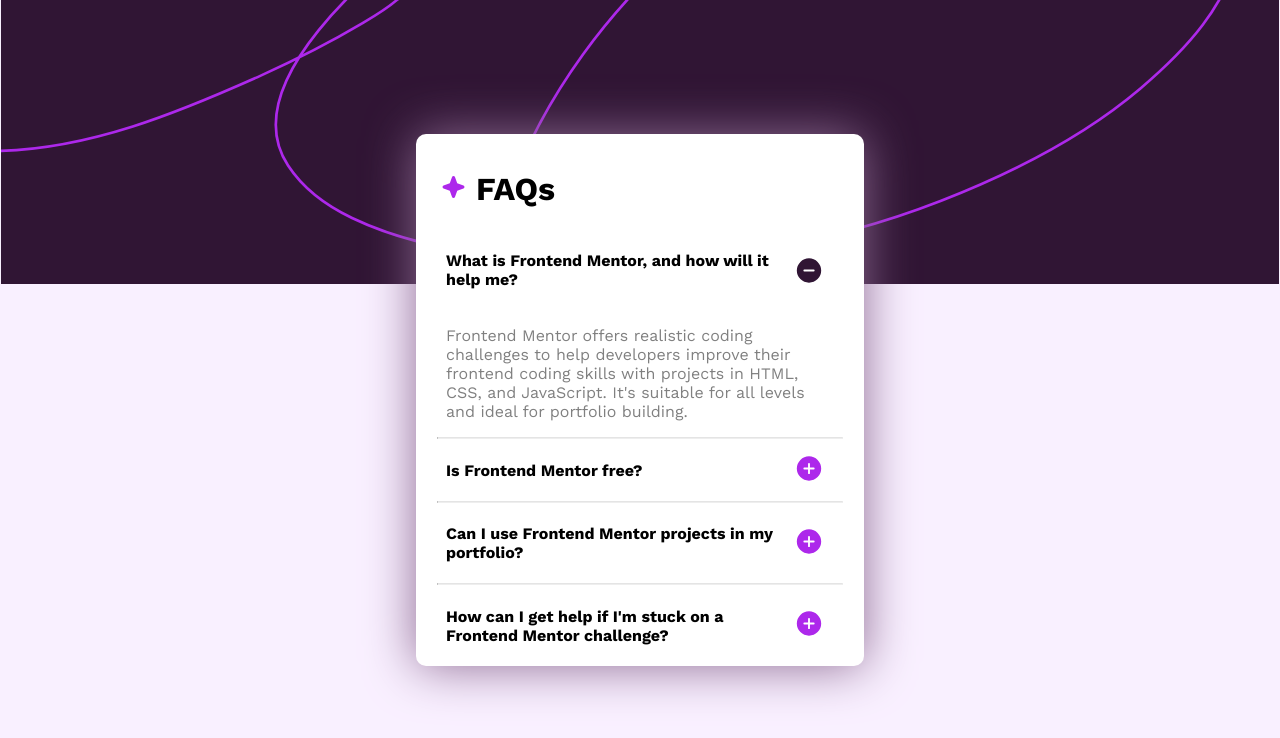
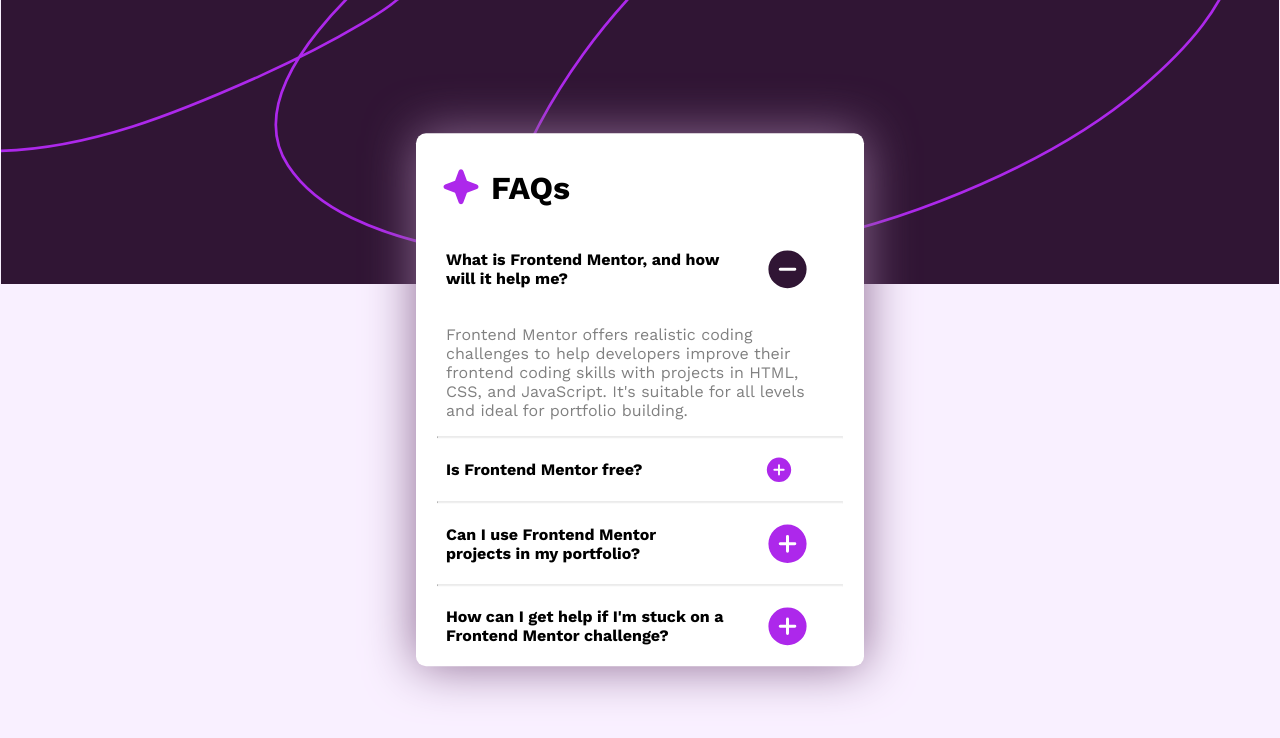
Before and after one commit to SanDiego2049/accordion, a plain HTML site: page index.html in a window 1280 px wide. Both pictures are taken after a click on the element "What is Frontend Mentor, and how will it help me?". Drawn offline with Linux system fonts and the light colour scheme.

Commit message:
Co-authored-by: Chris Mbah <chrismbah@users.noreply.github.com>

```diff
--- a/index.html
+++ b/index.html
@@ -16,11 +16,8 @@
 <body>
   <main>
     <header class="header_container">
-      <figure>
-        <svg xmlns="http://www.w3.org/2000/svg" width="25" height="26" fill="none" viewBox="0 0 40 41">
-          <path fill="#AD28EB"
-            d="M37.5 20.5a2.467 2.467 0 0 1-1.64 2.344l-9.913 3.604-3.603 9.911a2.5 2.5 0 0 1-4.688 0l-3.604-9.922-9.911-3.593a2.5 2.5 0 0 1 0-4.688l9.921-3.604 3.594-9.911a2.5 2.5 0 0 1 4.688 0l3.604 9.921 9.911 3.594A2.467 2.467 0 0 1 37.5 20.5Z" />
-        </svg>
+      <figure class="logo">
+        <img src="./assets/images/icon-star.svg" alt="logo">
       </figure>
       <h1>FAQs</h1>
     </header>
@@ -29,16 +26,10 @@
       <div class="not-collapsed">
         <h4>What is Frontend Mentor, and how will it help me?</h4>
         <figure class="icon-plus">
-          <svg xmlns="http://www.w3.org/2000/svg" width="30" height="31" fill="none" viewBox="0 0 30 31">
-            <path fill="#AD28EB"
-              d="M15 3.313A12.187 12.187 0 1 0 27.188 15.5 12.203 12.203 0 0 0 15 3.312Zm4.688 13.124h-3.75v3.75a.938.938 0 0 1-1.876 0v-3.75h-3.75a.938.938 0 0 1 0-1.875h3.75v-3.75a.938.938 0 0 1 1.876 0v3.75h3.75a.938.938 0 0 1 0 1.876Z" />
-          </svg>
+          <img src="./assets/images/icon-plus.svg" alt="closed symbol">
         </figure>
         <figure class="icon-minus">
-          <svg xmlns="http://www.w3.org/2000/svg" width="30" height="31" fill="none" viewBox="0 0 30 31">
-            <path fill="#301534"
-              d="M15 3.313A12.187 12.187 0 1 0 27.188 15.5 12.2 12.2 0 0 0 15 3.312Zm4.688 13.124h-9.375a.938.938 0 0 1 0-1.875h9.374a.938.938 0 0 1 0 1.876Z" />
-          </svg>
+          <img src="./assets/images/icon-minus.svg" alt="opened symbol">
         </figure>
       </div>
       <div class="collapsed" id="first-dropdown">
@@ -52,16 +43,10 @@
       <div class="not-collapsed">
         <h4>Is Frontend Mentor free?</h4>
         <figure class="icon-plus">
-          <svg xmlns="http://www.w3.org/2000/svg" width="30" height="31" fill="none" viewBox="0 0 30 31">
-            <path fill="#AD28EB"
-            d="M15 3.313A12.187 12.187 0 1 0 27.188 15.5 12.203 12.203 0 0 0 15 3.312Zm4.688 13.124h-3.75v3.75a.938.938 0 0 1-1.876 0v-3.75h-3.75a.938.938 0 0 1 0-1.875h3.75v-3.75a.938.938 0 0 1 1.876 0v3.75h3.75a.938.938 0 0 1 0 1.876Z" />
-          </svg>
+          <img src="./assets/images/icon-plus.svg" alt="closed symbol">
         </figure>
         <figure class="icon-minus">
-          <svg xmlns="http://www.w3.org/2000/svg" width="30" height="31" fill="none" viewBox="0 0 30 31">
-            <path fill="#301534"
-              d="M15 3.313A12.187 12.187 0 1 0 27.188 15.5 12.2 12.2 0 0 0 15 3.312Zm4.688 13.124h-9.375a.938.938 0 0 1 0-1.875h9.374a.938.938 0 0 1 0 1.876Z" />
-          </svg>
+          <img src="./assets/images/icon-minus.svg" alt="opened symbol">
         </figure>
       </div>
       <div class="collapsed" id="second-dropdown">
@@ -74,21 +59,15 @@
       <div class="not-collapsed">
         <h4>Can I use Frontend Mentor projects in my portfolio?</h4>
         <figure class="icon-plus">
-          <svg xmlns="http://www.w3.org/2000/svg" width="30" height="31" fill="none" viewBox="0 0 30 31">
-            <path fill="#AD28EB"
-              d="M15 3.313A12.187 12.187 0 1 0 27.188 15.5 12.203 12.203 0 0 0 15 3.312Zm4.688 13.124h-3.75v3.75a.938.938 0 0 1-1.876 0v-3.75h-3.75a.938.938 0 0 1 0-1.875h3.75v-3.75a.938.938 0 0 1 1.876 0v3.75h3.75a.938.938 0 0 1 0 1.876Z" />
-          </svg>
+          <img src="./assets/images/icon-plus.svg" alt="closed symbol">
         </figure>
         <figure class="icon-minus">
-          <svg xmlns="http://www.w3.org/2000/svg" width="30" height="31" fill="none" viewBox="0 0 30 31">
-            <path fill="#301534"
-              d="M15 3.313A12.187 12.187 0 1 0 27.188 15.5 12.2 12.2 0 0 0 15 3.312Zm4.688 13.124h-9.375a.938.938 0 0 1 0-1.875h9.374a.938.938 0 0 1 0 1.876Z" />
-          </svg>
+          <img src="./assets/images/icon-minus.svg" alt="opened symbol">
         </figure>
       </div>
       <div class="collapsed" id="third-dropdown">
         <p>Yes, you can use projects completed on Frontend Mentor in your portfolio. It's an excellent
-        way to showcase your skills to potential employers!</p>
+          way to showcase your skills to potential employers!</p>
       </div>
       <hr class="divider">
     </section>
@@ -96,21 +75,15 @@
       <div class="not-collapsed not-collapsed_borderless">
         <h4>How can I get help if I'm stuck on a Frontend Mentor challenge?</h4>
         <figure class="icon-plus">
-          <svg xmlns="http://www.w3.org/2000/svg" width="30" height="31" fill="none" viewBox="0 0 30 31">
-            <path fill="#AD28EB"
-              d="M15 3.313A12.187 12.187 0 1 0 27.188 15.5 12.203 12.203 0 0 0 15 3.312Zm4.688 13.124h-3.75v3.75a.938.938 0 0 1-1.876 0v-3.75h-3.75a.938.938 0 0 1 0-1.875h3.75v-3.75a.938.938 0 0 1 1.876 0v3.75h3.75a.938.938 0 0 1 0 1.876Z" />
-          </svg>
+          <img src="./assets/images/icon-plus.svg" alt="closed symbol">
         </figure>
         <figure class="icon-minus">
-          <svg xmlns="http://www.w3.org/2000/svg" width="30" height="31" fill="none" viewBox="0 0 30 31">
-            <path fill="#301534"
-              d="M15 3.313A12.187 12.187 0 1 0 27.188 15.5 12.2 12.2 0 0 0 15 3.312Zm4.688 13.124h-9.375a.938.938 0 0 1 0-1.875h9.374a.938.938 0 0 1 0 1.876Z" />
-          </svg>
+          <img src="./assets/images/icon-minus.svg" alt="opened symbol">
         </figure>
       </div>
       <div class="collapsed" id="fourth-dropdown">
         <p>The best place to get help is inside Frontend Mentor's Discord community. There's a help
-        channel where you can ask questions and seek support from other community members.</p>
+          channel where you can ask questions and seek support from other community members.</p>
       </div>
     </section>
   </main>
--- a/script.js
+++ b/script.js
@@ -1,20 +1,39 @@
-const displayed = document.querySelectorAll(".not-collapsed");
-const triggerDisplay = document.querySelectorAll(".collapsed");
-const dropDownIdArray = Array.from(triggerDisplay).map((element) => element.id);
-const dropDownArray = Array.from(displayed);
+const accordionHeaders = document.querySelectorAll(".not-collapsed");
+const accordionContents = document.querySelectorAll(".collapsed");
 
-console.log(dropDownIdArray);
+accordionHeaders.forEach((header) =>
+  header.addEventListener("click", () => {
+    // Get the corresponding accordion content and symbols
+    const accordionContent = header.nextElementSibling; // A more reliable selector
+    const closedSymbol = header.querySelector(".icon-plus");
+    const openedSymbol = header.querySelector(".icon-minus");
 
-dropDownArray.forEach((element) => {
-  const expanded = element.parentElement.querySelector(".collapsed");
-  const closedSymbol = element.parentElement.querySelector(".icon-plus");
-  const openedSymbol = element.parentElement.querySelector(".icon-minus");
+    // Toggle the show class for the clicked header's content
+    accordionContent.classList.toggle("show");
 
-  element.onclick = () => {
-    closedSymbol.classList.toggle("not-show");
-    openedSymbol.classList.toggle("show");
-    expanded.classList.toggle("show");
+    // Iterate through all contents and headers to reset them as needed
+    accordionContents.forEach((content) => {
+      const previousContentHeader = content.previousElementSibling; // Get the header corresponding to this content
+      const otherClosedSymbol =
+        previousContentHeader.querySelector(".icon-plus");
+      const otherOpenedSymbol =
+        previousContentHeader.querySelector(".icon-minus");
 
+      // If the content is not the clicked one, this ensures it is hidden and its symbols reset
+      if (content !== accordionContent) {
+        content.classList.remove("show");
+        otherClosedSymbol.style.display = "flex";
+        otherOpenedSymbol.style.display = "none";
+      }
+    });
 
-  };
-});
+    // Update symbols for the clicked header based on its new state
+    if (accordionContent.classList.contains("show")) {
+      closedSymbol.style.display = "none";
+      openedSymbol.style.display = "flex";
+    } else {
+      closedSymbol.style.display = "flex";
+      openedSymbol.style.display = "none";
+    }
+  })
+);
--- a/style.css
+++ b/style.css
@@ -41,7 +41,7 @@ main {
   padding-bottom: 0;
 }
 
-figure {
+.logo {
   margin: auto 10px;
 }
 
@@ -84,26 +84,6 @@ figure {
   display: flex;
 }
 
-.not-show {
-  display: none;
-}
-
-/* #first-dropdown {
-  display: none;
-}
-
-#second-dropdown {
-  display: none;
-}
-
-#third-dropdown {
-  display: none;
-}
-
-#fourth-dropdown {
-  display: none;
-} */
-
 @media screen and (min-width: 1020px) {
   main {
     width: 35%;
```
